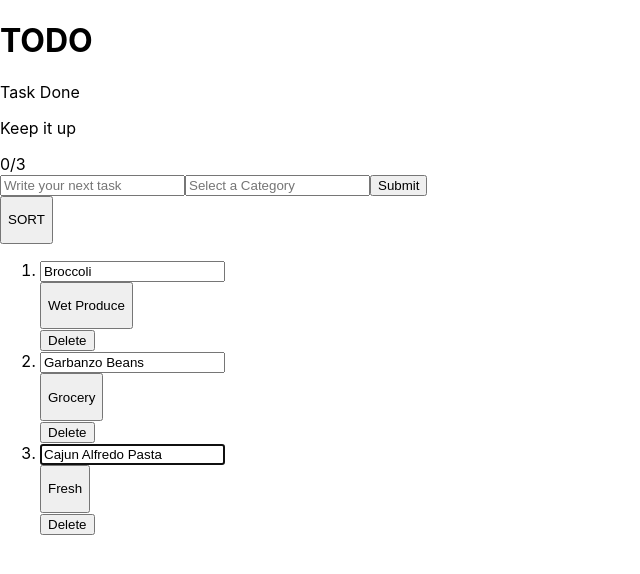
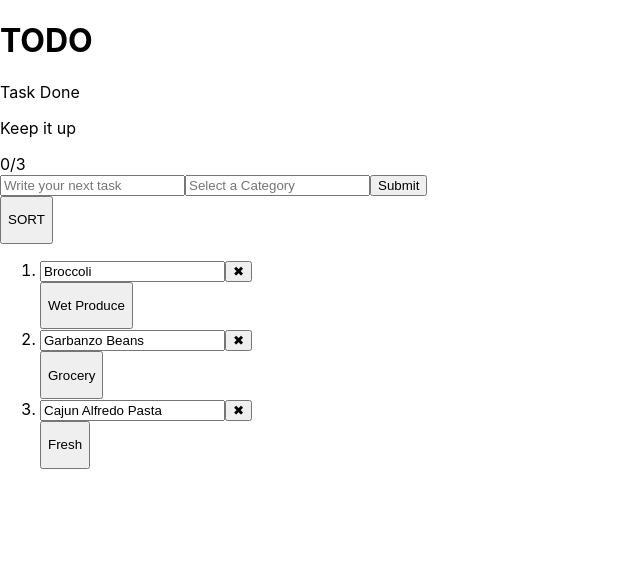
Before and after one commit to sumawav/grocery-list, a React (Create React App) app: page / in a window 1280 px wide. Shown: the top 574 px of the page, without its empty margins (0-640 px from the left). Built offline with nearby package versions, Linux system fonts and the light colour scheme.

Commit message:
removes focusing for now. streamlines buttons

```diff
--- a/src/App.js
+++ b/src/App.js
@@ -15,14 +15,12 @@ function App() {
 			id: window.self.crypto.randomUUID(),
 			is_completed: false,
 			category: "Wet Produce",
-			current: false,
 		},
 		{
 			title: "Garbanzo Beans",
 			id: window.self.crypto.randomUUID(),
 			is_completed: false,
 			category: "Grocery",
-			current: false,
 		},
 		{
 			title: "Cajun Alfredo Pasta",
--- a/src/TODOList.jsx
+++ b/src/TODOList.jsx
@@ -8,8 +8,11 @@ function TODOList({ todos, setTodos }) {
 		const newTodos = todos.filter((todo) => todo.id !== id);
 		setTodos(newTodos);
 	};
+
 	const handleToggleSort = () => setSorted((pSort) => !pSort);
+
 	const alphabetic = (a, b) => (a.category < b.category ? -1 : 1);
+
 	const handleEnterKey = (item) => {
 		const index = todos.findIndex((t) => t.id === item.id);
 		if (index < todos.length - 1) return;
@@ -38,7 +41,7 @@ function TODOList({ todos, setTodos }) {
 									key={index}
 									item={item}
 									setTodos={setTodos}
-									handleEnterKey={()=> handleEnterKey(item)}
+									handleEnterKey={() => handleEnterKey(item)}
 									handleDeleteTodo={handleDeleteTodo}
 								/>
 							))
@@ -82,25 +85,21 @@ function Item({ item, setTodos, handleDeleteTodo, handleEnterKey }) {
 						onKeyDown={(e) => {
 							if (e.key === "Enter") handleEnterKey(e);
 						}}
-						autoFocus={item.current}
 					/>
 				</label>
+				<button onClick={() => handleDeleteTodo(item.id)}>
+					<span className="visually-hidden">&#10006;</span>
+				</button>
 			</div>
 
 			<div className="todo_items_left">
-				<button
-					onClick={() => {}}
-					// className="todo_items_left"
-				>
+				<button onClick={() => {}}>
 					<p>{item?.category || "uncategorized"}</p>
 				</button>
 			</div>
 
 			<div className="todo_items_right">
 				<span>{item.is_completed ? "COMPLETE" : ""}</span>
-				<button onClick={() => handleDeleteTodo(item.id)}>
-					<span className="visually-hidden">Delete</span>
-				</button>
 			</div>
 		</li>
 	);
```
